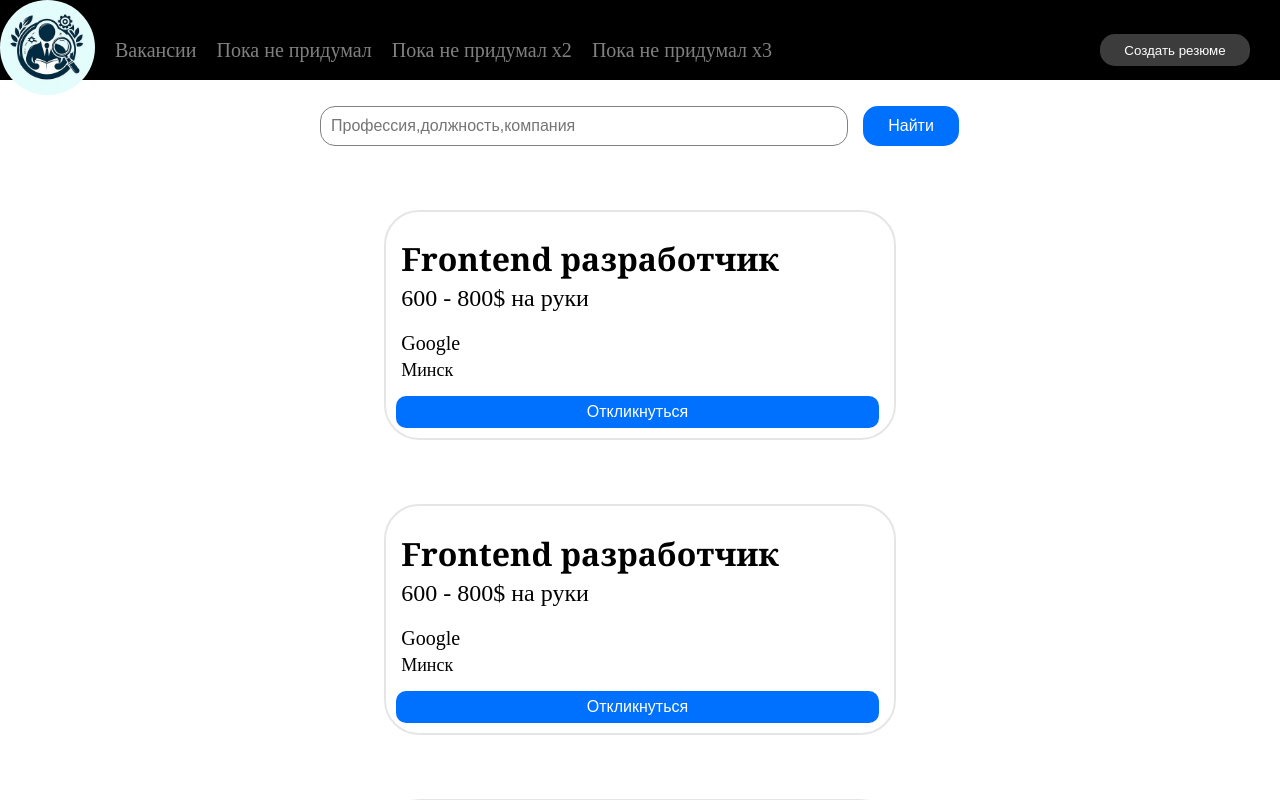
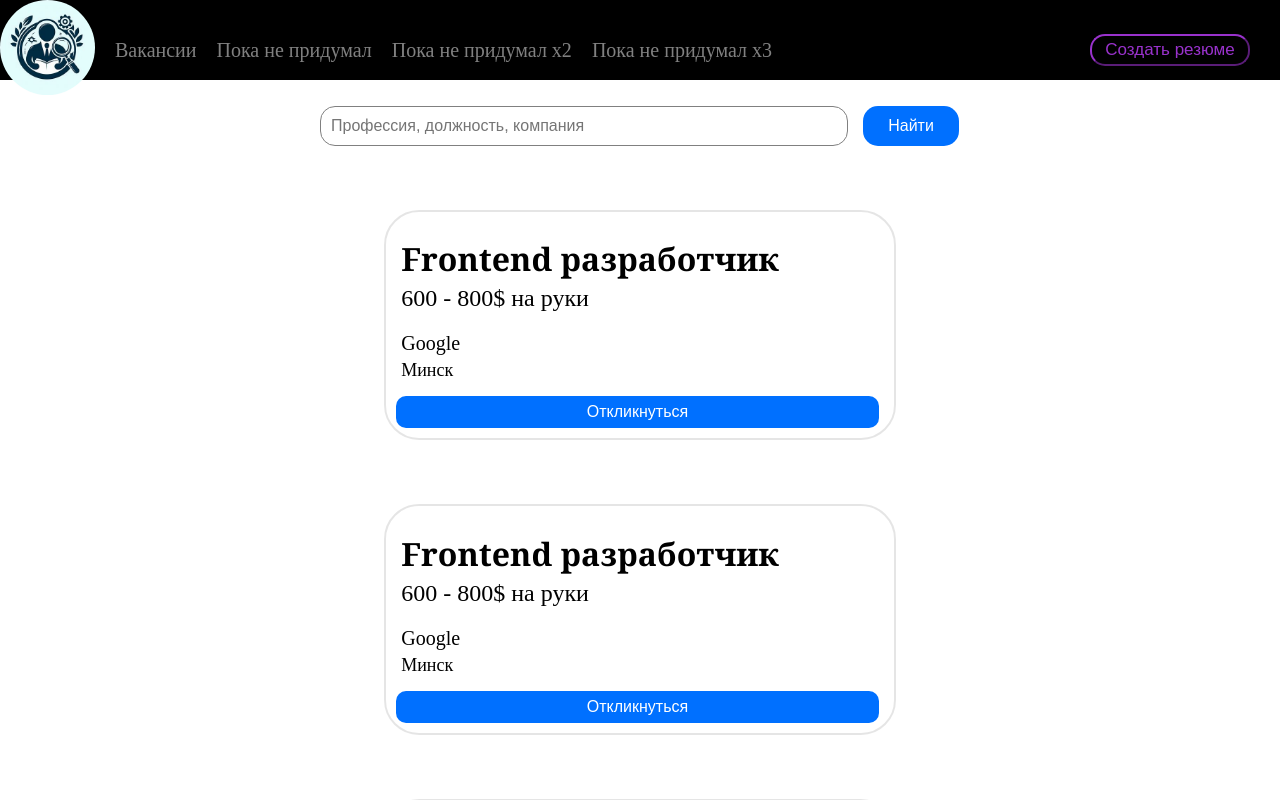
Before and after one commit to ArtemMaslouski/WorkService, a React (Create React App) app in the folder workservice/: page / in a window 1280 px wide. Shown: the top 800 px of the page. Built offline with nearby package versions, Linux system fonts and the light colour scheme.

Commit message:
Resolve problem with thirdName

```diff
--- a/workservice/src/components/CreateResume/FullResume.tsx
+++ b/workservice/src/components/CreateResume/FullResume.tsx
@@ -12,7 +12,7 @@ const FullResume = () => {
           <div className='create-resume__full-resume__name-block'>
             <InputName />
             <SurnameInput />
-            <ThirdNameInput/>
+            <ThirdNameInput />
           </div>
         </>
     )
--- a/workservice/src/modules/CreateResume/SurnameInput.tsx
+++ b/workservice/src/modules/CreateResume/SurnameInput.tsx
@@ -2,10 +2,10 @@ import React from 'react'
 
 const SurnameInput:React.FC = () => {
     return (
-        <>
+        <div className='create-resume__surname'>
              <div className='create-resume__surname__text'>Фамилия</div>
              <input type="text" className='create-resume__surname__input' placeholder={'Введите фамилию'} />
-        </>
+        </div>
     )
 }
 
--- a/workservice/src/modules/CreateResume/ThirdNameInput.tsx
+++ b/workservice/src/modules/CreateResume/ThirdNameInput.tsx
@@ -3,10 +3,10 @@ import React from 'react'
 import './sass/CreateResume.scss'
 const ThirdNameInput: React.FC = () => {
     return (
-        <>
+        <div className='create-resume__third-name'>
             <div className='create-resume__third-name__text'>Отчество</div>
             <input className='create-resume__third-name__input' type="text" placeholder={'Введите отчество'} />
-        </>
+        </div>
     )
 }
 
--- a/workservice/src/modules/CreateResume/sass/CreateResume.scss
+++ b/workservice/src/modules/CreateResume/sass/CreateResume.scss
@@ -28,9 +28,6 @@
             border-radius: 20px;
             padding-left: 1%;
             font-size: 18px;
-        }
-        &__warning{
-            display: inline-block;
         }
     }
     &__surname{
--- a/workservice/src/modules/MainWindow/MainSearchInput.tsx
+++ b/workservice/src/modules/MainWindow/MainSearchInput.tsx
@@ -8,7 +8,7 @@ const handleClick = () => {
 const MainSearchInput = () => {
     return (
         <div className='main-window__search-input__header'>
-            <input className='main-window__search-input' type="text" maxLength={50} placeholder='Профессия,должность,компания'/>
+            <input className='main-window__search-input' type="text" maxLength={50} placeholder='Профессия, должность, компания'/>
             <button className='main-window__search-button' onClick={handleClick}>Найти</button>
         </div>
     )
--- a/workservice/src/modules/MainWindow/sass/MainWindow.scss
+++ b/workservice/src/modules/MainWindow/sass/MainWindow.scss
@@ -101,18 +101,22 @@
             border-radius: 50px;
         }
         &__create-resume{
-            color: #FFFFFF;
+            color: #9932CC;
             margin-right: 30px;
             margin-left: auto;
-            background-color: rgb(60,60,60);
+            background-color: black;
             border-radius: 15px;
-            border: none;
+            border-color: #9932CC;
+            border-width: 2px;
             height: 4vh;
-            width: 150px;
+            width: 160px;
             &:hover{
                 background-color: rgb(90,90,90);
                 cursor: pointer
             }
+            font-size: 17px;
+            padding-left: 10px;
+            padding-right: 10px;
         }
 
         ul {
```
